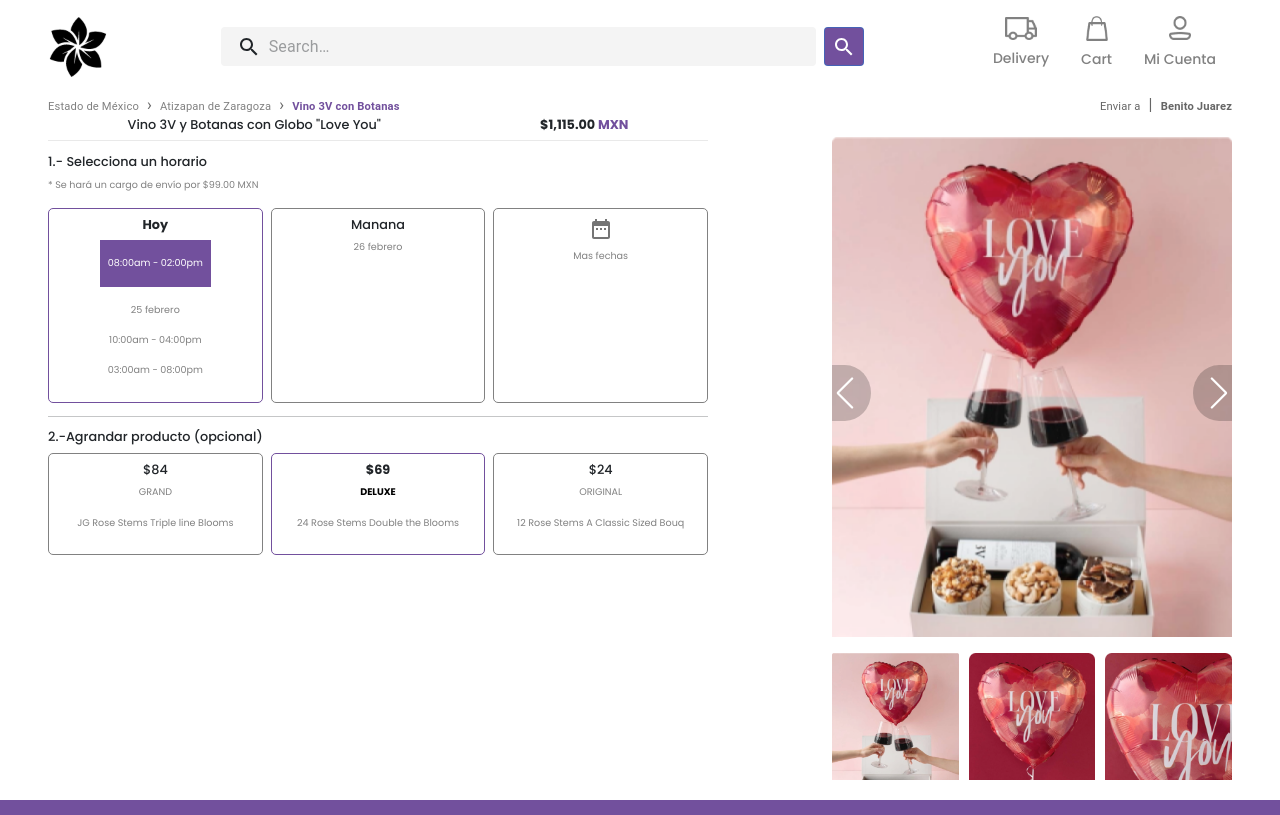
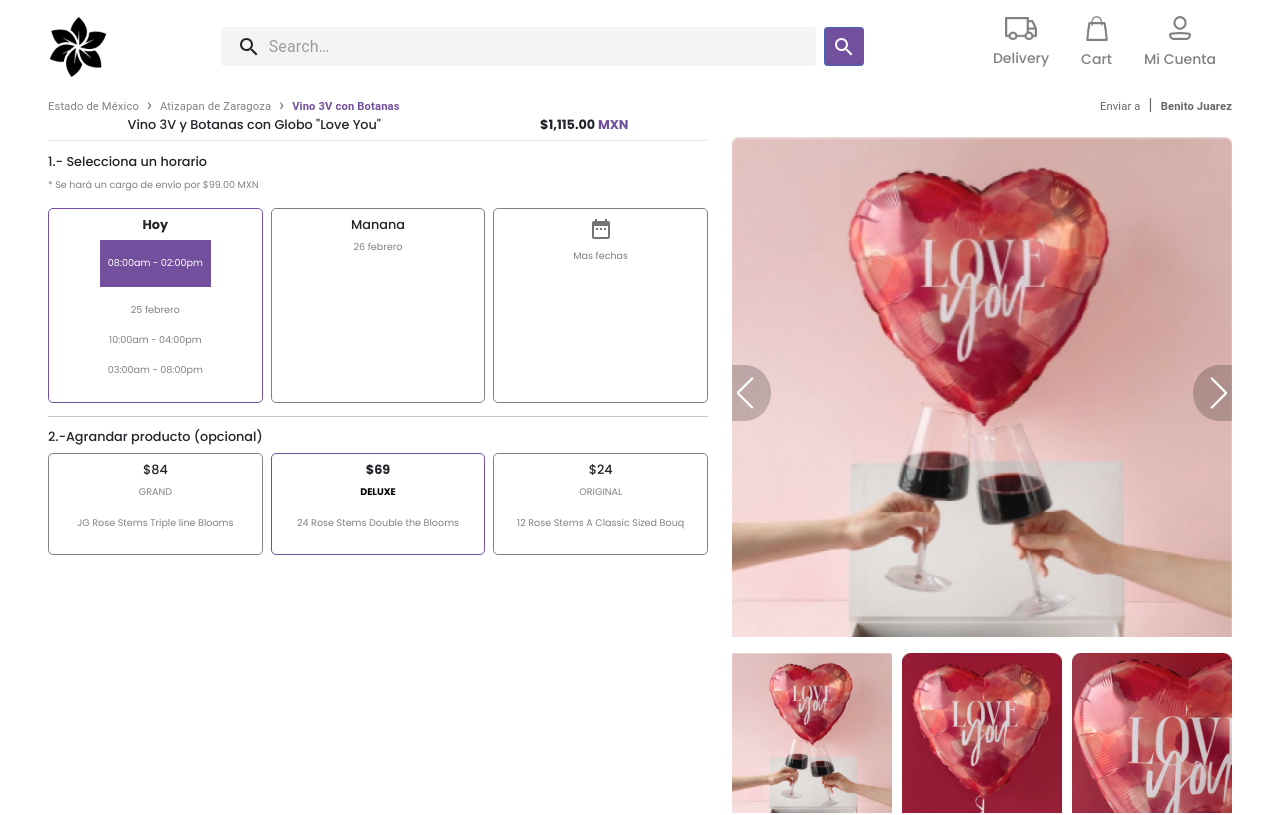
Before and after one commit to sibteali786/Project_Ecomerce, a React (Create React App) app: page /product in a window 1280 px wide. Shown: the top 815 px of the page. Built offline with nearby package versions, Linux system fonts and the light colour scheme.

Commit message:
adjusted product images and slider

```diff
--- a/src/pages/Products/Products.js
+++ b/src/pages/Products/Products.js
@@ -182,7 +182,7 @@ const Products = () => {
             grabCursor ={true}
             thumbs={{swiper:activeThumb}}
             className="product-image-slider"
-            style={{width:"400px",height:"500px"}}
+            style={{width:"500px",height:"500px"}}
             >
                 {
                     productImages.map((item,index)=>(
@@ -199,7 +199,7 @@ const Products = () => {
             slidesPerView={3}
             modules={[Navigation,Thumbs]}
             className="product-image-slider-thumbs"
-            style={{marginTop:"1rem",width:"400px"}}
+            style={{marginTop:"1rem",width:"500px"}}
             >
                 {
                     productImages.map((item,index)=>(
```
